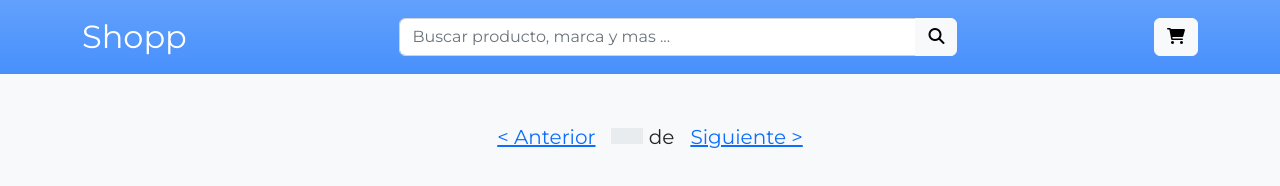
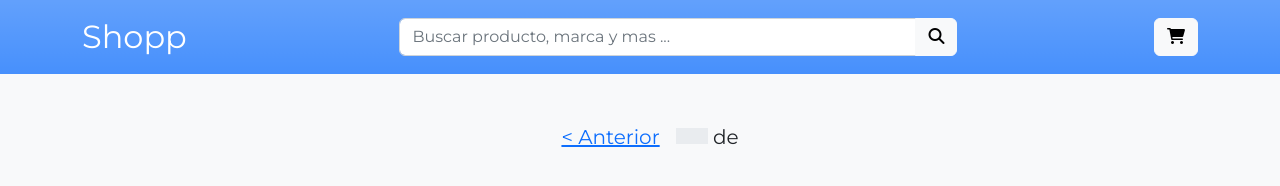
Before and after one commit to frlp-utn-ingsoft/shopp, a website: page src/views/home.html in a window 1280 px wide. Drawn offline with nearby package versions, Linux system fonts and the light colour scheme; files that its build step writes are made by us from their sources; a web font is replaced by a local one.

Commit message:
Se oculta el boton se 'Siguiente' en la ultima pagina

```diff
--- a/src/views/_pagination.html
+++ b/src/views/_pagination.html
@@ -10,10 +10,11 @@
                     {{ currentPage }}
                 </span> de {{ totalPages }}
             </li>
-
+            {% if (currentPage != totalPages) %}
             <li class="pagination__next">
                 <a href="?page={{ currentPage + 1 }}">Siguiente ></a>
             </li>
+            {% endif %}
         </ul>
     </nav>
 {% endmacro %}
```
